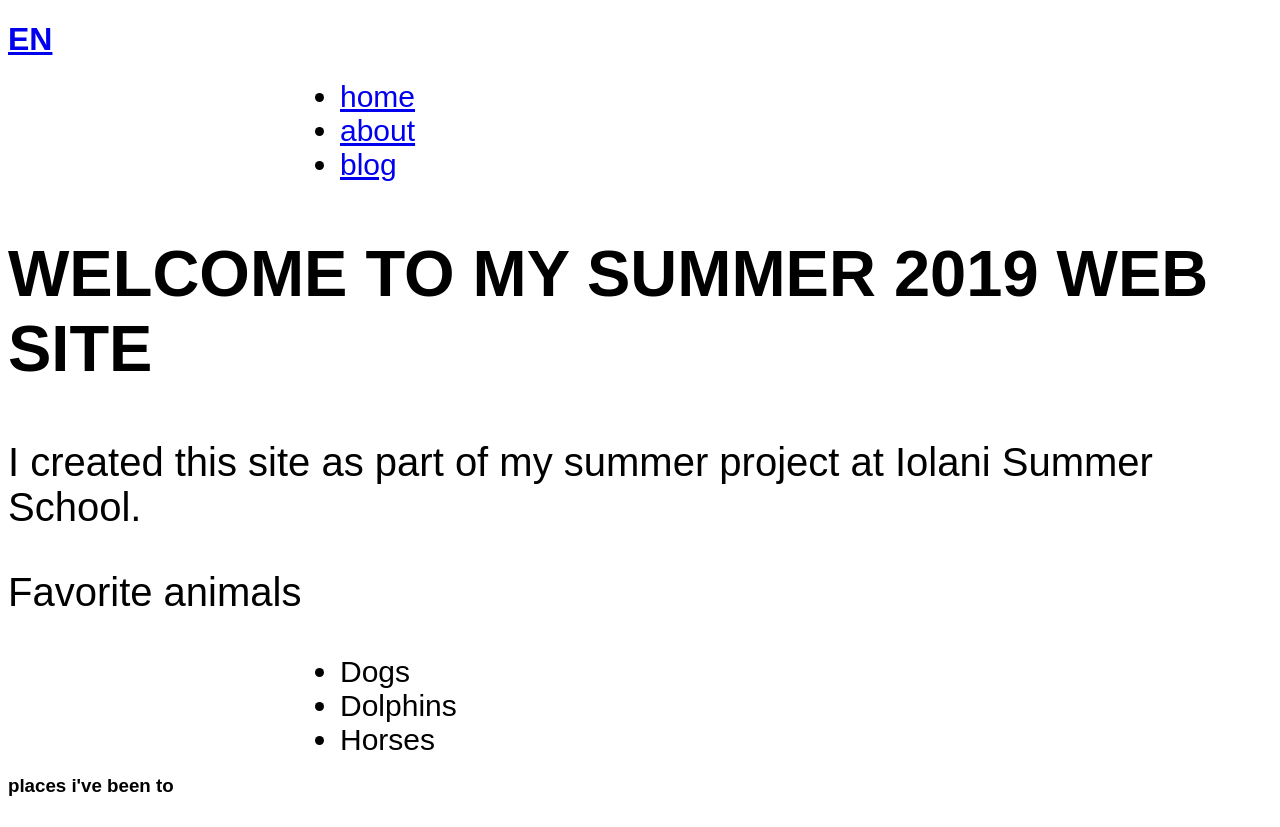
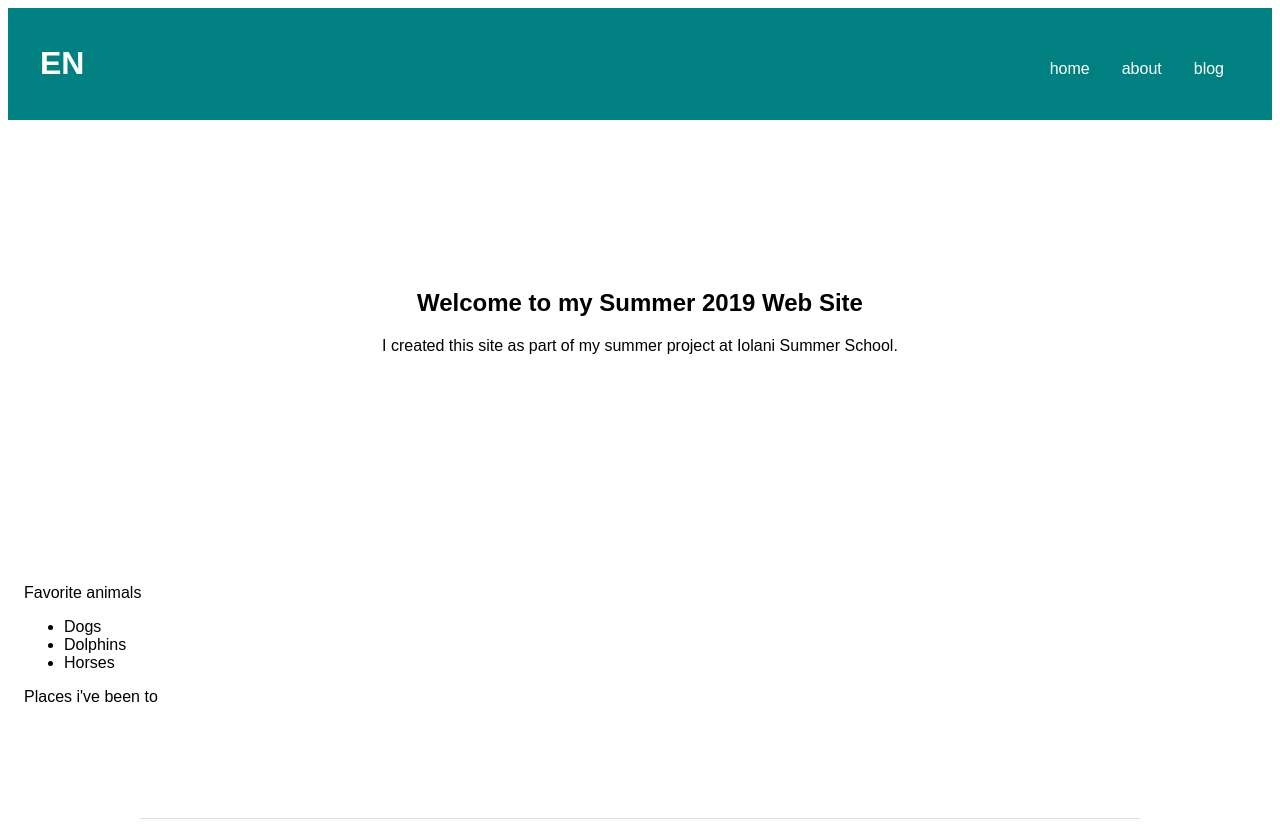
Before and after one commit to iwebstudent03/iwebstudent03.github.io, a plain HTML site: page index.html in a window 1280 px wide. Drawn offline with Linux system fonts and the light colour scheme.

Commit message:
added structual css

```diff
--- a/css/style.css
+++ b/css/style.css
@@ -1,27 +1,87 @@
-body{
-
-    font-family: sans-serif;
+/* GLOBAL */
 
 
+* { box-sizing: border-box;}
+
+
+body {
+    font-family: sans-serif;
 }
-h2{
-    font-size: 65px;
-    text-transform: uppercase;
+
+a{
+    text-decoration: none;
+    color: violet;
+}
+
+/* HEADER */
+header {
+    background: teal;
+    color: white;
+    padding: 1em 2em;
+}
+header a {
+    color: white;
+}
+header {
+    display: grid;
+    grid-template-columns: 1fr 1fr;
+    align-items: center;
+}
+
+/* SITE ID */
+.site-id h1 {
+    margin: 0;
+}
+
+/* SITE NAV */
+nav ul {
+    display: flex;
+    justify-content: flex-end;
+    margin: 0;
+    padding-top: .6em;
+}
+
+nav li {
+    margin: 0;
+    list-style: none;
+}
+
+nav a {
+    display: block;
+    padding: 1em;
+}
+
+/* FOOTER */
+footer {
+    border-top: 1px solid #ddd;
+    max-width: 1000px;
+    margin: 0 auto;
+}
+footer nav ul {
+    justify-content: center;
+}
+
+
+/* MAIN */
+main {
+    padding: 0 0 3em 0;
+    min-height: 80vh;
+}
+
+/* SECTIONS */
+
+section {
+    padding: 3em 1em;
+}
+
+/* HERO */
+
+.hero {
+    display: gird;
+    align-content: center;
+    text-align: center;
+    background: white;
+    min-height: 50vh;
+    color: black;
 
 }
-
-p{
-    font-size: 45px;
-}
-p{
-    font-size: 40px;
-}
-ul{
-    max-width: 600px;
-    margin: 0 auto;
-    padding: 0;
-    font-size: 30px;
-}
-li {
-    text-align: left;
-}
--- a/index.html
+++ b/index.html
@@ -19,7 +19,8 @@
         </div>
         <nav class="site nav">
             <ul>
-                <li><a href="index.html">home<a</a> </li> <li><a href="about.html">about</a></li>
+                <li><a href="index.html">home</a></li>
+                <li><a href="about.html">about</a></li>
                 <li><a href="blog.html">blog</a></li>
             </ul>
         </nav>
@@ -40,7 +41,7 @@
                 </ul>
             </div>
             <div class="category">
-                <h3> places i've been to </h3>
+                <p> Places i've been to </p>
 
             </div>
         </section>
@@ -51,3 +52,5 @@
     </footer>
 
 </body>
+
+</html>
```
